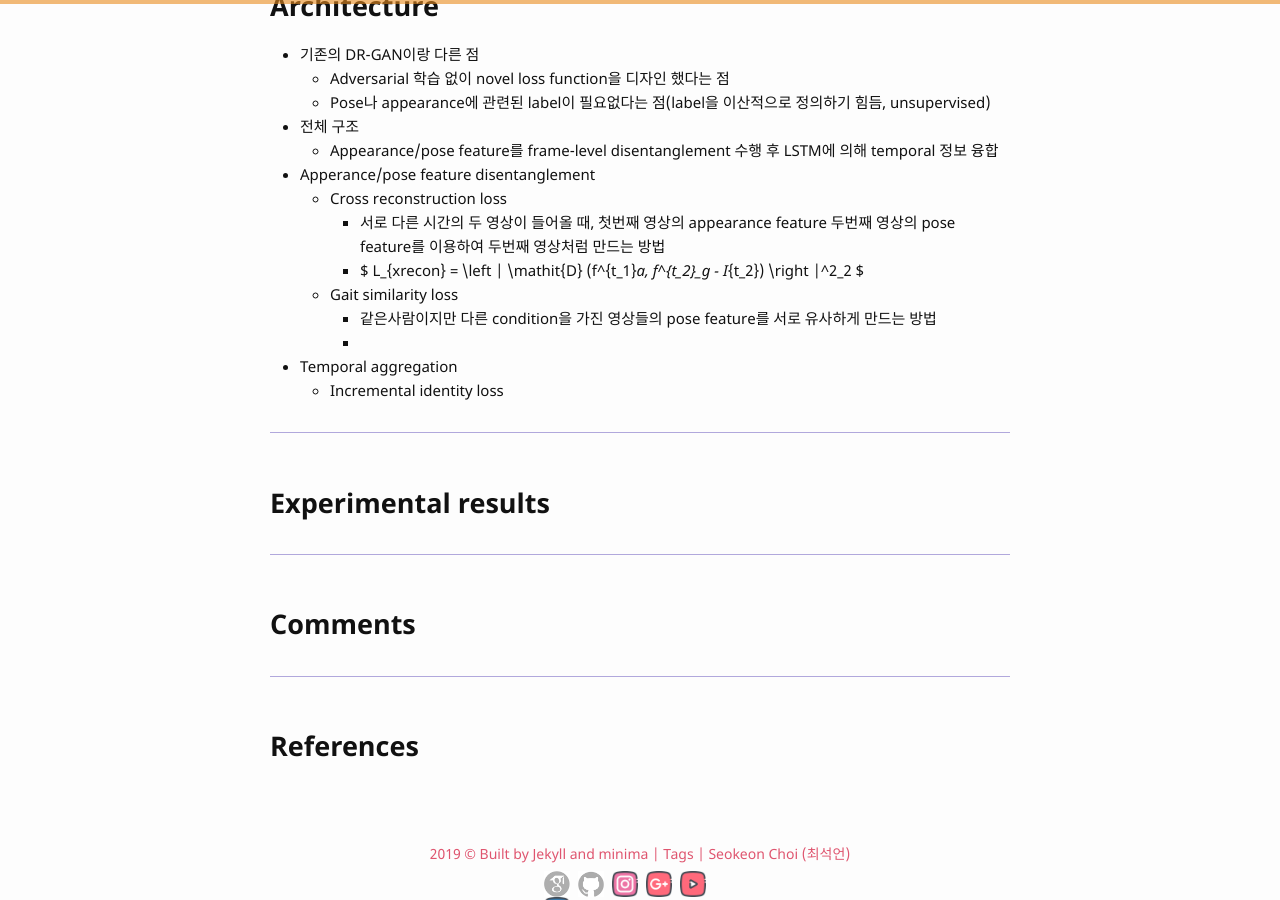
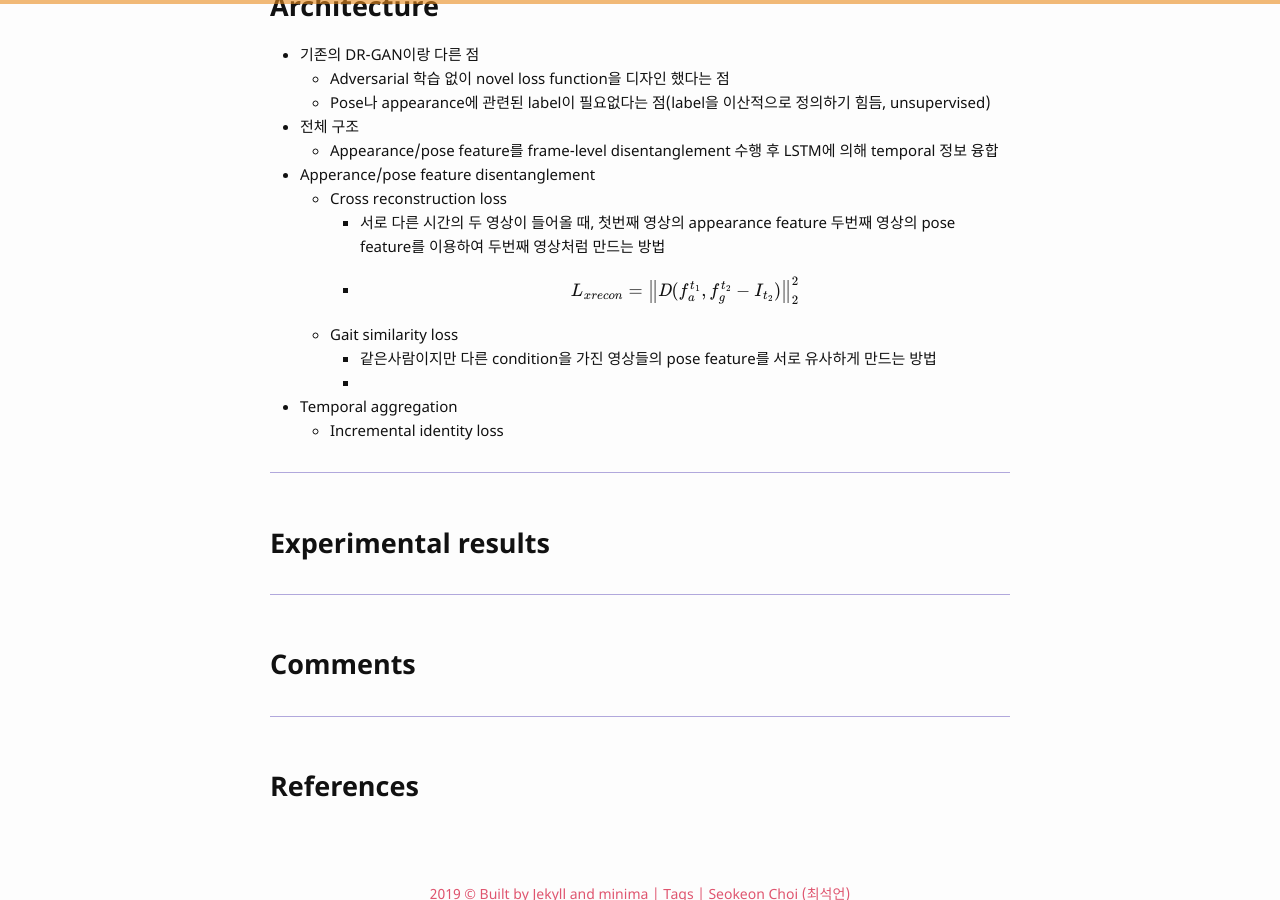
Before and after one commit to bismex/bismex.github.io, a Jekyll site: the page built from _posts/2019-05-27-GAITNET.md, in a window 1280 px wide and 900 px high, scrolled down 1099 px. Built offline with Jekyll 4.4.1, drawn with Linux system fonts in a browser that asks for light colours; formulas are drawn with MathJax 3.

Commit message:
Update 2019-05-27-GAITNET.md

```diff
--- a/_posts/2019-05-27-GAITNET.md
+++ b/_posts/2019-05-27-GAITNET.md
@@ -42,9 +42,11 @@ tags: CV autoencoder recognition disentangled unsupervised
 - Apperance/pose feature disentanglement
   - Cross reconstruction loss
     - 서로 다른 시간의 두 영상이 들어올 때, 첫번째 영상의 appearance feature 두번째 영상의 pose feature를 이용하여 두번째 영상처럼 만드는 방법
-    - $
+    - $$
+      \begin{aligned}
       L_{xrecon} = \left \| \mathit{D} (f^{t_1}_a, f^{t_2}_g - I_{t_2}) \right \|^2_2
-      $
+      \end{aligned}
+      $$
   - Gait similarity loss
     - 같은사람이지만 다른 condition을 가진 영상들의 pose feature를 서로 유사하게 만드는 방법
     -
```
